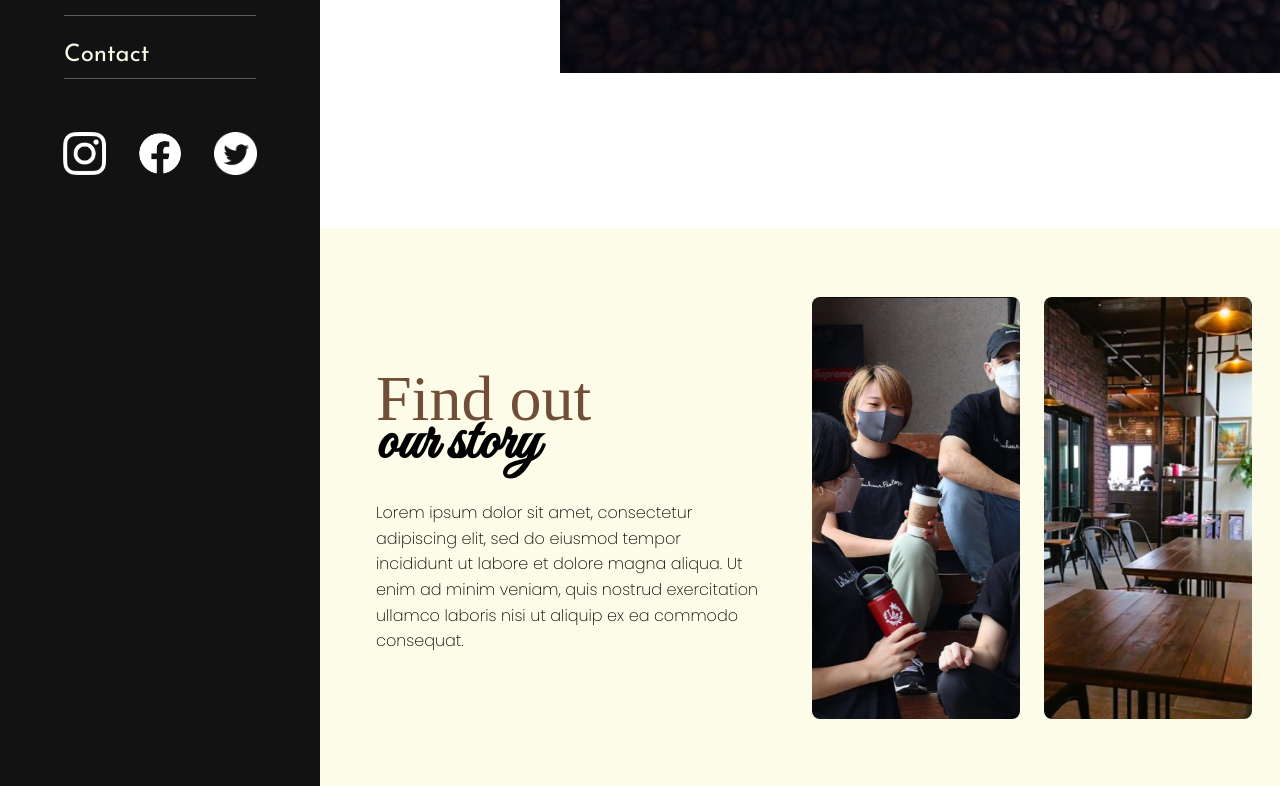
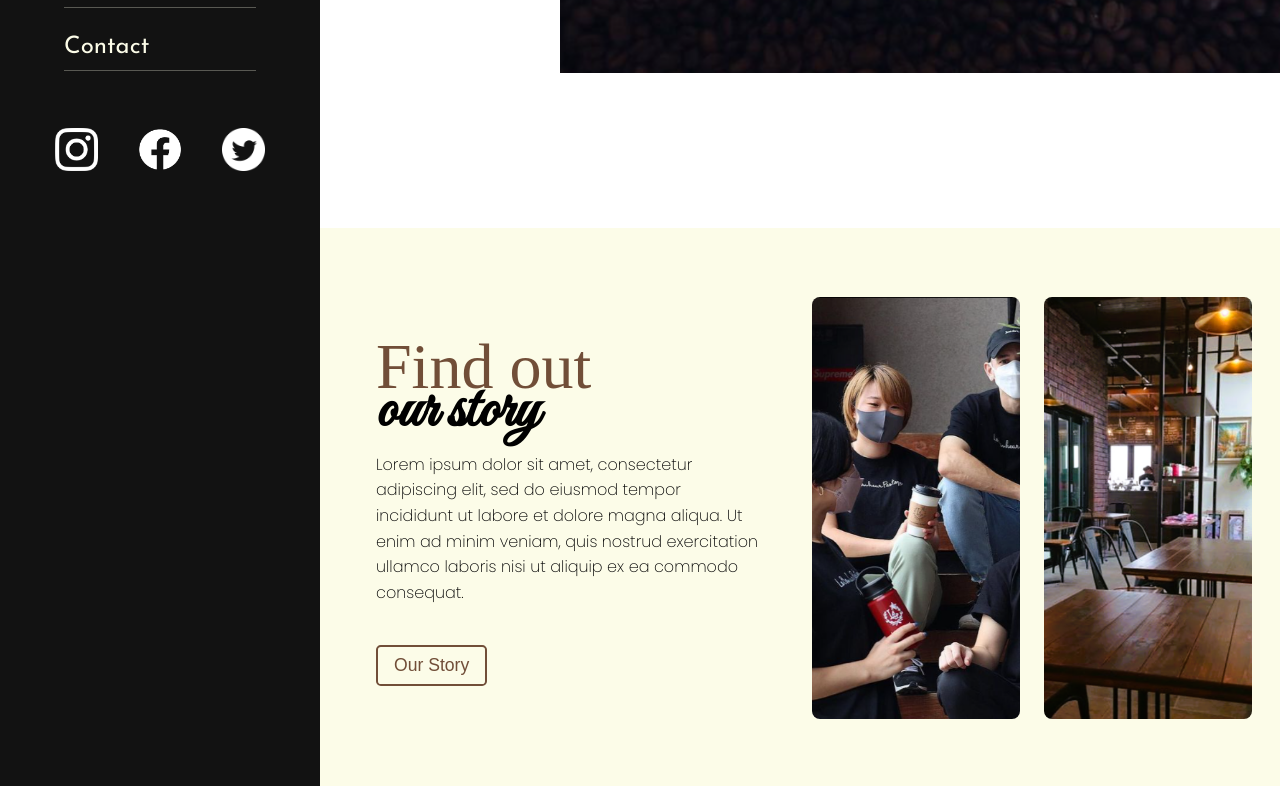
Before and after one commit to YoannGrdz/lbp_website, a React (Create React App) app: page / in a window 1280 px wide. Shown: the part 572-1358 px from the top of the page. Built offline with nearby package versions, Linux system fonts and the light colour scheme; a web font is replaced by a local one.

Commit message:
Added a button to each main section.

```diff
--- a/src/App.css
+++ b/src/App.css
@@ -48,6 +48,24 @@ body {
   font-family: 'Great Vibes', cursive;
 }
 
+
+.section--button {
+  padding: 0.5rem 1rem;
+  color: var(--coffee);
+  font-size: 1.1rem;
+  border: 2px solid var(--coffee);
+  border-radius: 0.3rem;
+  background-color: hsla(0, 0%, 0%, 0);
+  margin-top: 2.5rem;
+  transition: 0.5s;
+}
+
+.section--button:hover {
+  color: white;
+  border: 2px solid var(--coffee);
+  background-color: var(--coffee);
+  cursor: pointer;
+}
 
 /* Navbar ------------------------------------------------- */
 
@@ -169,16 +187,22 @@ body {
   flex-direction: row;
   align-items: center;
   justify-content: space-evenly;
-  gap: 2rem;
+  gap: 1.5rem;
 }
 
 .navbar--socials--social {
-  font-size: 1.3rem;
-  width: 2.7rem;
-  height: 2.7rem;
+  padding: 0.5rem;
+  width: 3.7rem;
+  height: 3.7rem;
   display: flex;
   justify-content: center;
   align-items: center;
+  transition: 0.3s ease-out;
+  cursor: pointer;
+}
+
+.navbar--socials--social:hover {
+  transform: scale(1.1) translateY(-0.7rem);
 }
 
 .social--img{
@@ -423,7 +447,6 @@ body {
 .about--content--text--p {
   font-size: 1rem;
   color: black;
-  margin-top: 1rem;
   line-height: 1.6;
 }
 
@@ -550,7 +573,7 @@ body {
 .shop {
   display: flex;
   flex-direction: row;
-  height: 90vh;
+  height: 100vh;
 }
 
 .shop--content{
@@ -569,7 +592,7 @@ body {
   flex-direction: row;
   justify-content: space-evenly;
   align-items: center;
-  height: 65%;
+  height: 60%;
   margin-top: 1.5rem;
   width: 100%;
 
--- a/src/components/About.js
+++ b/src/components/About.js
@@ -29,6 +29,7 @@ export default function About(){
                     <p className="overheader">Find out</p>
                     <h2 className="section--header">our story</h2>
                     <p className="about--content--text--p">Lorem ipsum dolor sit amet, consectetur adipiscing elit, sed do eiusmod tempor incididunt ut labore et dolore magna aliqua. Ut enim ad minim veniam, quis nostrud exercitation ullamco laboris nisi ut aliquip ex ea commodo consequat.</p>
+                    <button className="section--button">Our Story</button>
                 </div>
                 <div className="about--content--pictures">
                     <div className={aboutVisible ? "about--picture1 about--picture1--visible" : "about--picture1"} style={{backgroundImage : `url(${lbp_staff01})`}}></div>
--- a/src/components/Menu.js
+++ b/src/components/Menu.js
@@ -35,6 +35,7 @@ export default function Menu(){
                     <p className="overheader">Discover</p>
                     <h2 className="section--header">our menu</h2>
                     <p className="menu--content--text--p">Lorem ipsum dolor sit amet, consectetur adipiscing elit, sed do eiusmod tempor incididunt ut labore et dolore magna aliqua. Ut enim ad minim veniam, quis nostrud exercitation ullamco laboris nisi ut aliquip ex ea commodo consequat.</p>
+                    <button className="section--button">View full menu</button>
                 </div>
             </div>
         </div>
--- a/src/components/News.js
+++ b/src/components/News.js
@@ -10,6 +10,7 @@ export default function News(){
                     <p className="overheader">Follow</p>
                     <h2 className="section--header">our news</h2>
                     <p className="news--content--text--p">Lorem ipsum dolor sit amet, consectetur adipiscing elit, sed do eiusmod tempor incididunt ut labore et dolore magna aliqua. Ut enim ad minim veniam, quis nostrud exercitation ullamco laboris nisi ut aliquip ex ea commodo consequat.</p>
+                    <button className="section--button">All our news</button>
                 </div>
                 <div className="news--content--exampleSide">
                     <NewsCard />
--- a/src/components/Shop.js
+++ b/src/components/Shop.js
@@ -24,6 +24,7 @@ export default function Shop(){
                         <p className="product--name">consectetur adipiscing</p>
                     </div>
                 </div>
+                <button className="section--button">View all our products</button>
             </div>
         </div>
     );
--- a/src/components/Testimonials.js
+++ b/src/components/Testimonials.js
@@ -27,11 +27,10 @@ export default function Testimonials(){
                 <p className="transition--overheader">What our clients say</p>
                 <h2 className="transition--header">about us</h2>
                 <div className={testimonialsVisible ? "review review--visible" : "review"}>
-                    <p className="review--text">"Lorem ipsum dolor sit amet, consectetur adipiscing elit, sed do eiusmod tempor incididunt ut labore et dolore magna aliqua. Ut enim ad minim veniam, quis nostrud exercitation ullamco laboris nisi ut aliquip ex ea commodo consequat."</p>
+                    <p className="review--text">"Lorem ipsum dolor sit amet, consectetur adipiscing elit, sed do eiusmod tempor incididunt ut labore et dolore magna aliqua. Ut enim ad minim veniam, quis nostrud exercitation ullamco laboris."</p>
                     <p className="review--author">- JANE DOE SAN</p>
                 </div>
             </div>
-
         </div>
     )
 }
```
